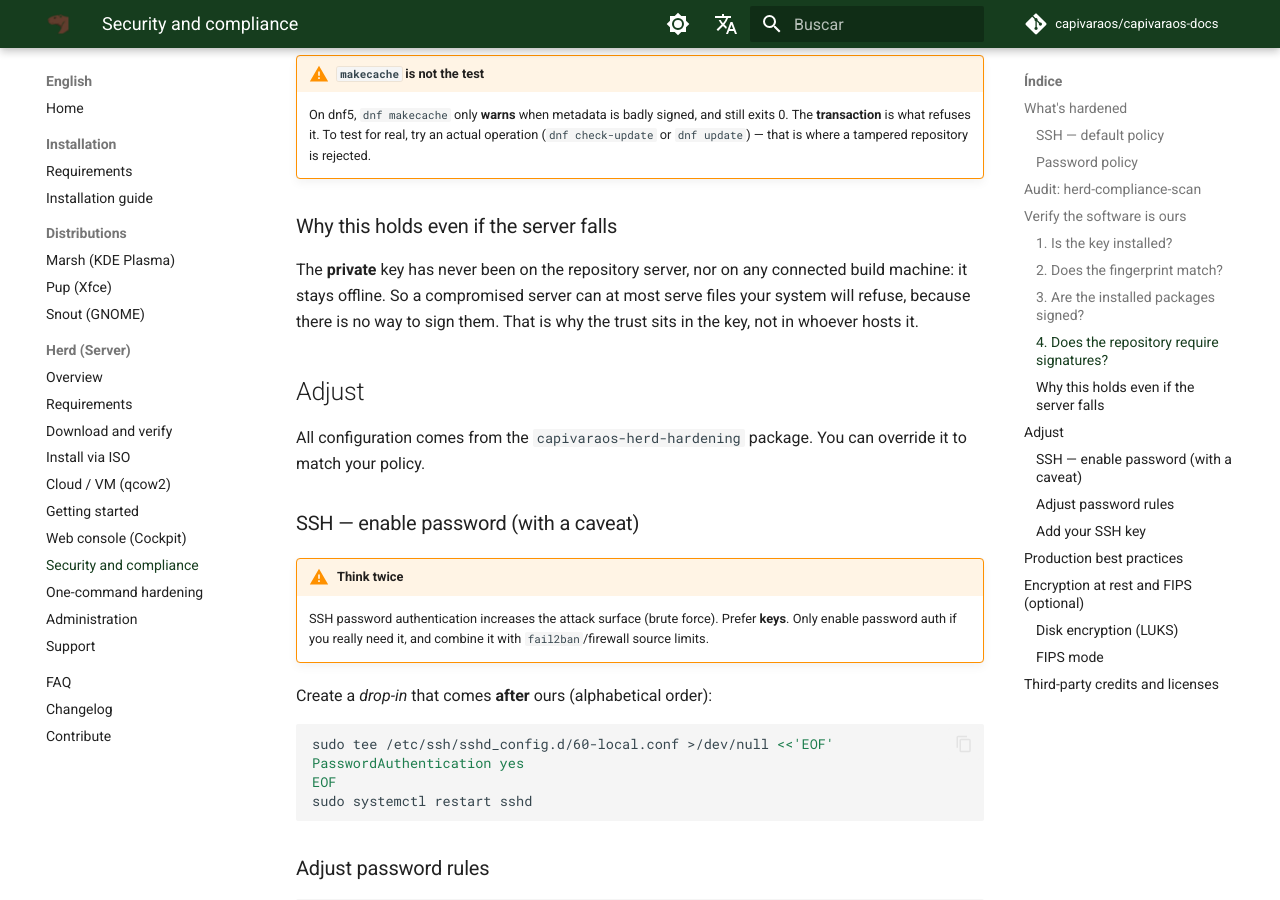
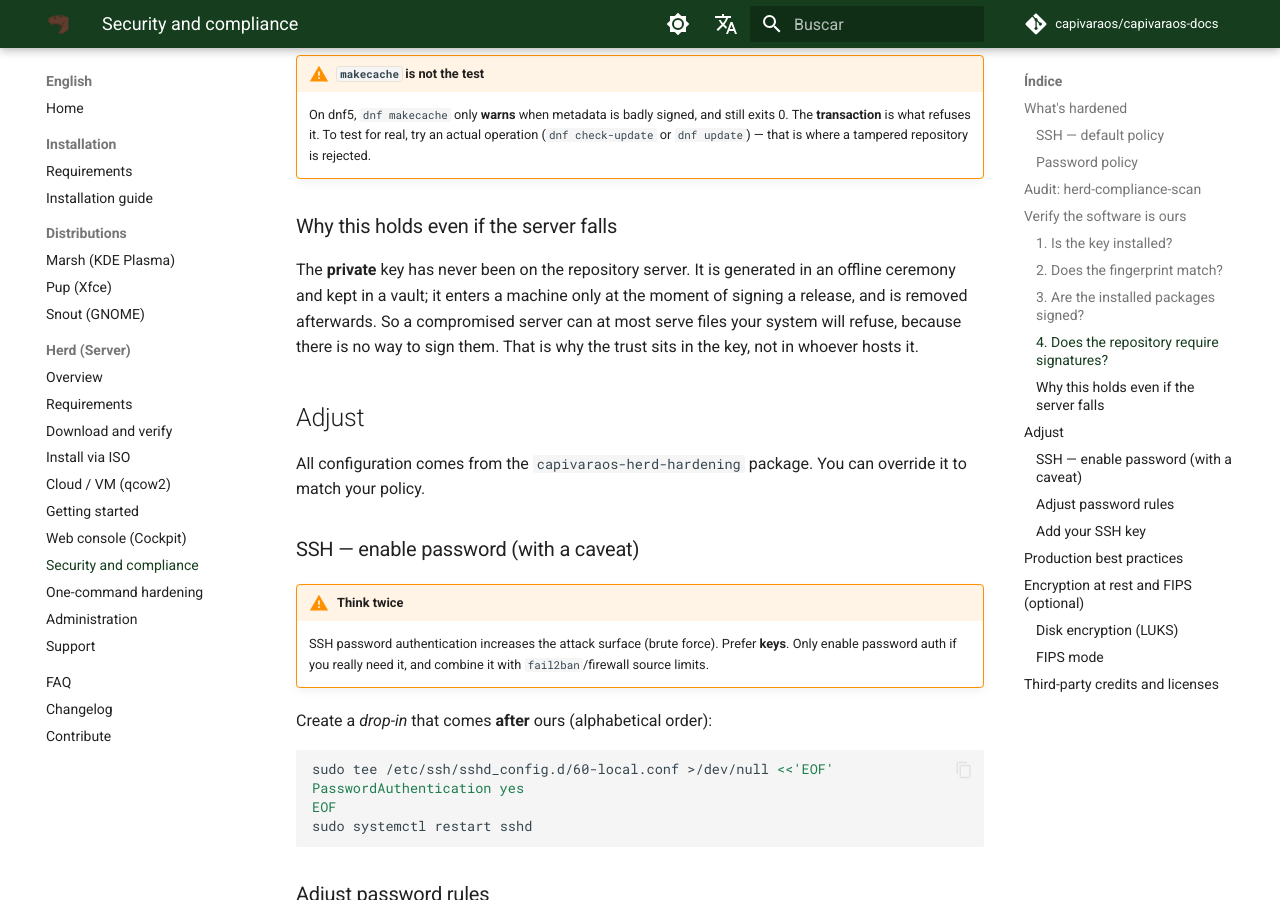
Before and after one commit to capivaraos/capivaraos-docs, an MkDocs documentation site: the page built from docs/en/herd/security.md, in a window 1280 px wide and 900 px high, scrolled down 3604 px. Built offline with MkDocs 1.6.1 and Material for MkDocs 9.7.7, drawn with Linux system fonts in a browser that asks for light colours; comment, search, counter and statistics services are not loaded.

Commit message:
docs(herd): descreve o manuseio da chave como ele realmente é
A página de segurança afirmava que a chave privada nunca esteve numa
máquina de build conectada. Isso não corresponde ao nosso procedimento
de publicação.

O que é verdade, e é o que sustenta o argumento da página, fica: a chave
nunca esteve no servidor de repositórios, então um host comprometido não
consegue assinar nada. No lugar do exagero entra a descrição correta —
gerada em cerimônia offline, guardada em cofre, usada só no momento de
assinar.

Numa página sobre auditabilidade, afirmação que o leitor não consegue
verificar custa mais do que a prática real.

```diff
--- a/docs/en/herd/security.md
+++ b/docs/en/herd/security.md
@@ -168,10 +168,11 @@ sign the packages themselves.
 
 ### Why this holds even if the server falls
 
-The **private** key has never been on the repository server, nor on any
-connected build machine: it stays offline. So a compromised server can at most
-serve files your system will refuse, because there is no way to sign them. That
-is why the trust sits in the key, not in whoever hosts it.
+The **private** key has never been on the repository server. It is generated in
+an offline ceremony and kept in a vault; it enters a machine only at the moment
+of signing a release, and is removed afterwards. So a compromised server can at
+most serve files your system will refuse, because there is no way to sign them.
+That is why the trust sits in the key, not in whoever hosts it.
 
 ## Adjust
 
```
Also changed, not shown: docs/pt/herd/seguranca.md (+3 -2 lines).
